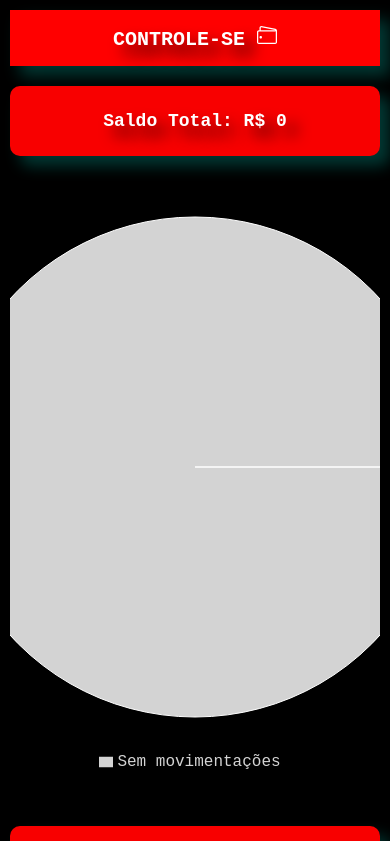
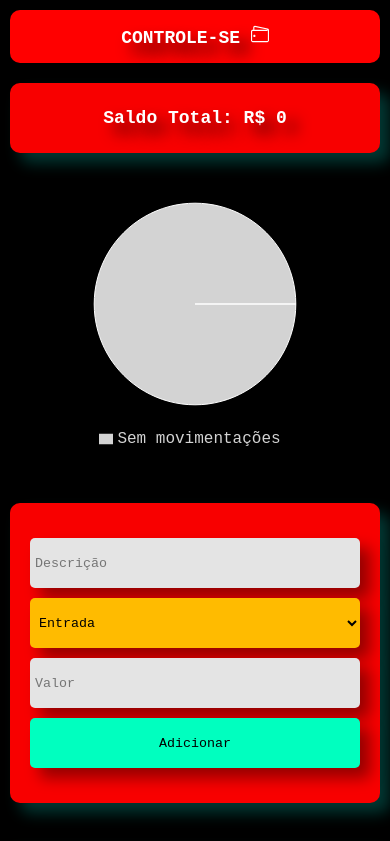
Before and after one commit to Felipesaraiva113/controle-se, a React (Vite) app: page / in a window 390 px wide. Shown: the top 841 px of the page. Built offline with nearby package versions, Linux system fonts and the light colour scheme.

Commit message:
iniciar configuração da flexibilidade para diferentes telas

```diff
--- a/src/components/PieChart.jsx
+++ b/src/components/PieChart.jsx
@@ -4,16 +4,21 @@ import { PieChart, Pie, Cell, Tooltip, Legend, ResponsiveContainer } from 'recha
 const COR_ENTRADA = '#08dd08';
 const COR_SAIDA = '#e71d36';
 const COR_VAZIO = '#d3d3d3';
+
 export default function GraficoFinanceiro({ transactions = [] }) {
   const totalEntradas = transactions
     .filter((t) => t.amount > 0)
     .reduce((acc, t) => acc + t.amount, 0);
+
   const totalSaidas = transactions
     .filter((t) => t.amount < 0)
     .reduce((acc, t) => acc + Math.abs(t.amount), 0);
+
   const isVazio = totalEntradas === 0 && totalSaidas === 0;
+
   let dataGrafico = [];
   let cores = [];
+
   if (isVazio) {
     dataGrafico = [{ name: 'Sem movimentações', value: 1 }];
     cores = [COR_VAZIO];
@@ -24,15 +29,18 @@ export default function GraficoFinanceiro({ transactions = [] }) {
     ];
     cores = [COR_ENTRADA, COR_SAIDA];
   }
+
   return (
-    <div style={{ width: '100%', height: 600 }} >
-      <ResponsiveContainer width="100%" height="100%" >
+    /* Mudança 1: A div externa usa 'container-grafico' para controlar a altura via CSS */
+    <div className="container-grafico" style={{ width: '100%' }}>
+      <ResponsiveContainer width="100%" height="100%">
         <PieChart>
           <Pie
             data={dataGrafico}
             cx="50%"
             cy="50%"
-            outerRadius={250}
+            /* Mudança 2: outerRadius em % faz o gráfico encolher dinamicamente conforme o container */
+            outerRadius="80%"
             dataKey="value"
           >
             {dataGrafico.map((entry, index) => (
--- a/src/components/Title.module.css
+++ b/src/components/Title.module.css
@@ -9,6 +9,7 @@
   display: flex;
   justify-content: center;
   align-items: center;
+  border-radius: 10px;
 }
 
 .h1 {
@@ -26,11 +27,18 @@
   }
 }
 
+/* Correção do Header para Mobile (Até 430px) */
 @media (max-width: 430px) {
+  .header {
+    width: 100% !important;
+    max-width: 100% !important;
+    height: auto !important; /* Permite a altura se adaptar ao conteúdo */
+    padding: 15px 10px !important;
+    box-shadow: none !important; /* Opcional: remove a sombra pesada lateral no celular */
+  }
+
   .h1 {
-    font-size: 20px;
+    font-size: 18px !important;
     text-align: center;
-    justify-content: center;
-    align-items: center;
   }
 }
--- a/src/styles/global.css
+++ b/src/styles/global.css
@@ -55,6 +55,10 @@ body {
   gap: 20px;
 }
 
+.container-grafico {
+  height: 500px;
+}
+
 /* ==========================================
    RESPONSIVIDADE: TABLETS E CELULARES (Até 912px)
    ========================================== */
@@ -75,4 +79,7 @@ body {
     gap: 10px;
     text-align: center;
   }
+  .container-grafico {
+    height: 280px !important; /* Limita a altura no celular para o gráfico ficar compacto */
+  }
 }
```
